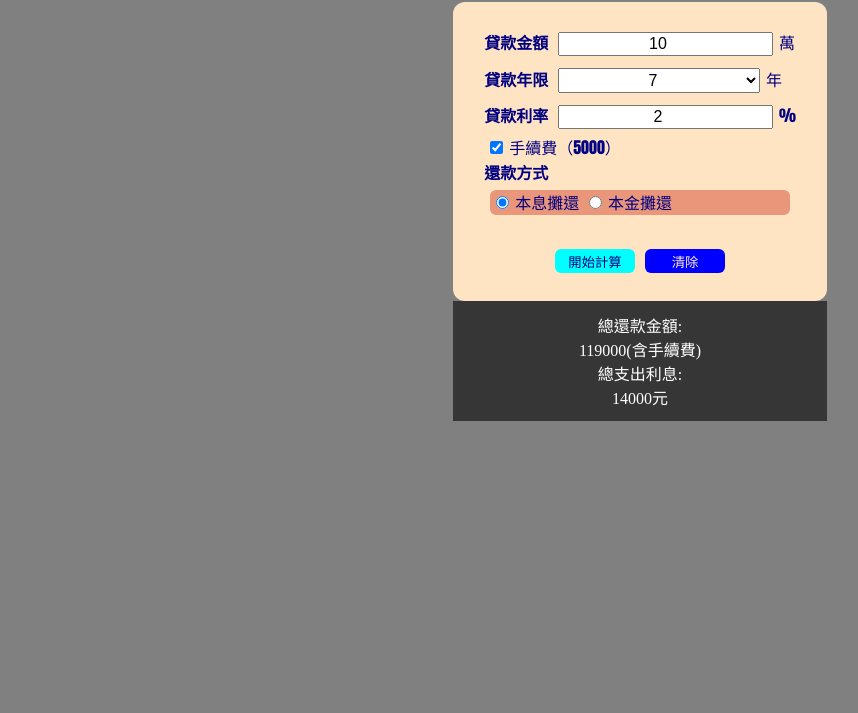
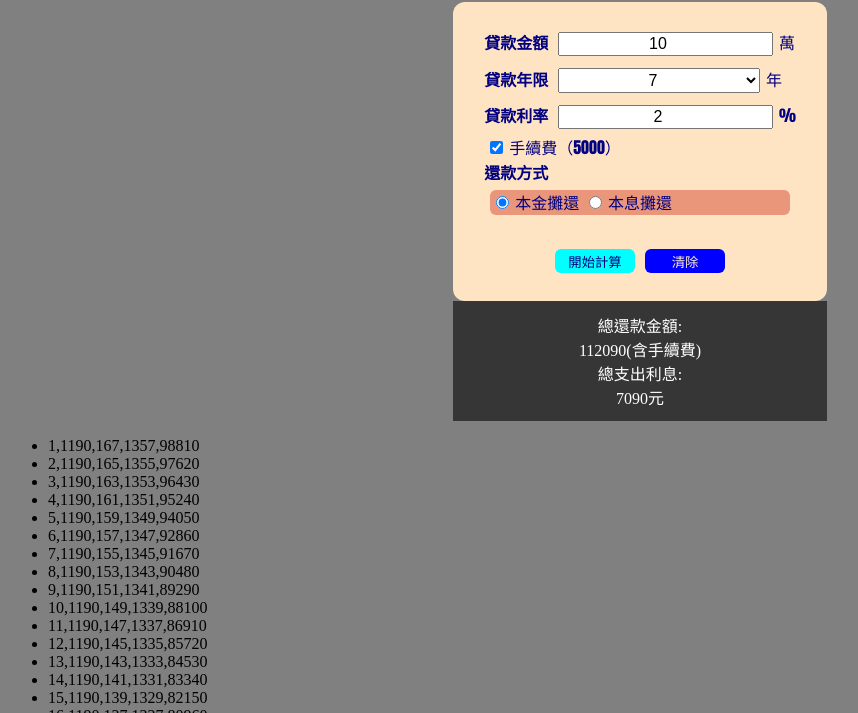
Before and after one commit to peiyi523/javascript_loan_project_exercise, a plain HTML site: page index.html in a window 1280 px wide. Both pictures are taken after a click on the button "開始計算". Shown: the part 87-800 px from the top of the page, without its empty margins (0-858 px from the left). Drawn offline with Linux system fonts and the light colour scheme.

Commit message:
完成數據列表測試

```diff
--- a/index.html
+++ b/index.html
@@ -34,8 +34,8 @@
                 <br>
                 <label for="">還款方式</label>
                 <div id="calcRule">
-                    <input type="radio" name="payment" id="payment1" checked>本息攤還
-                    <input type="radio" name="payment" id="payment2">本金攤還
+                    <input type="radio" name="payment" id="payment1" checked>本金攤還
+                    <input type="radio" name="payment" id="payment2">本息攤還
                 </div>
             </div>
             <p>
@@ -48,6 +48,8 @@
             <div class="totalAmount"></div>
             總支出利息:
             <div class="totalInterest"></div>
+        </div>
+        <div id="table">
 
         </div>
         <script src="./js/index.js"></script>
--- a/js/index.js
+++ b/js/index.js
@@ -4,16 +4,31 @@ const rateEl = document.querySelector("#rate");
 const payment1El = document.querySelector("#payment1");
 const payment2El = document.querySelector("#payment2");
 const feeEl = document.querySelector("#fee");
+const calcEl = document.querySelector("#calc")
+const resultEl = document.querySelector("#result")
+const tableEl = document.querySelector("#table");
 
-const calcEl = document.querySelector("#calc")
+console.log(amountEl, yearsEl, rateEl, payment1El, payment2El, feeEl, tableEl);
+calcEl.addEventListener("click", calcLoan);
 
-console.log(amountEl, yearsEl, rateEl, payment1El, payment2El, feeEl);
-calcEl.addEventListener("click", calcLoan);
 
 function calcLoan() {
     let amount = amountEl.value * 10000;
     let years = yearsEl.value;
-    let rate = rateEl.value / 100;
+    let rate = rateEl.value;
+    if (amount == "") {
+        alert("請輸入貸款金額")
+        return;
+    }
+    if (years == "") {
+        alert("請輸入貸款年限")
+        return;
+    }
+    if (rate == "") {
+        alert("請輸入貸款利率")
+        return;
+    }
+
     // let fee = 0;
     // if (feeEl.checked) {
     //     fee = 5000;
@@ -22,13 +37,78 @@ function calcLoan() {
     let fee = feeEl.checked ? 5000 : 0;
     // 取得不同計算方法
     let rule = payment1El.checked ? 0 : 1;
-    let totalInterest = amount * rate * years;
+
+
+
+    // 總還款金額
+    let result;
+    if (rule == 0) {
+        result = rule1(amount, years, rate);
+        console.log(result);
+    } else {
+
+        console.log(result);
+        alert("功能製作中");
+        return;
+    }
+
+
+    // 總利息
+    let totalInterest = result[1];
     let totalAmount = amount + totalInterest + fee;
+    console.log(amount, years, rate, fee, rule, totalAmount, totalInterest);
     document.querySelector(".totalAmount").innerText = totalAmount + (fee == 0 ? "" : "(含手續費)");
     document.querySelector(".totalInterest").innerText = totalInterest + "元";
-    const resultEl = document.querySelector("#result")
+    const resultEl = document.querySelector("#result");
     resultEl.style.display = "none";
     setTimeout(function () {
         resultEl.style.display = "block";
     }, 500);
+
+    drawTable(result[0]);
 }
+
+
+function drawTable(datas) {
+    let tableStr = "<ul>";
+    for (let i = 0; i < datas.length; i++) {
+        console.log(datas[i].join(","));
+        tableStr += `<li>${datas[i].join(",")}</li>`;
+    }
+    tableStr += "</ul>";
+    console.log(tableStr);
+    tableEl.innerHTML = tableStr;
+}
+
+
+function rule1(total_amount, years, rate) {
+    let amount = total_amount;
+    let period = years * 12;
+    let month_rate = rate / 100 / 12;
+    let month_pay = parseInt(amount / period);
+
+    let datas = [];
+    let totalInterest = 0;
+    for (let i = 0; i < period; i++) {
+        interest = Math.round(amount * month_rate);
+        amount -= month_pay;
+        // 最後一期 ?
+        if (i == period - 1) {
+            datas.push([i + 1, month_pay + amount, interest, month_pay + interest + amount, 0]);
+        } else {
+            datas.push([i + 1, month_pay, interest, month_pay + interest, amount]);
+        }
+        // 總利息支出
+        totalInterest += interest;
+    }
+    // console.log(datas);
+    return [datas, totalInterest];
+}
+const resetEl = document.querySelector("#reset")
+resetEl.addEventListener("click", resetForm);
+function resetForm() {
+    amountEl.value = "";
+    yearsEl.value = "";
+    rateEl.value = "";
+    resultEl.innerText = "";
+}
```
Also changed, not shown: 1 other file.
